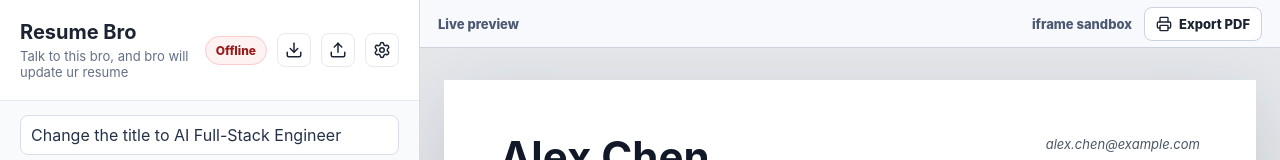
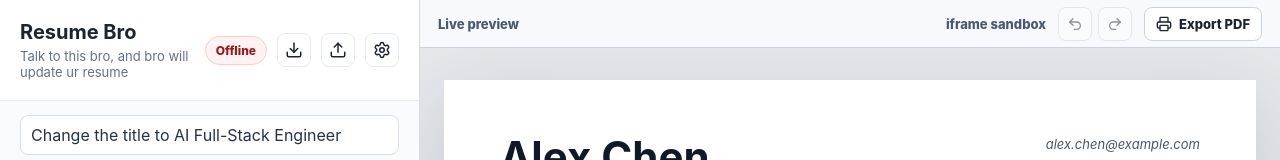
Before and after one commit to george-yi-hao-xu/resume-agent, a React (Vite) app: page / in a window 1280 px wide. Shown: the top 160 px of the page. Built offline with nearby package versions, Linux system fonts and the light colour scheme; no server answers.

Commit message:
redo undo ui

```diff
--- a/index.html
+++ b/index.html
@@ -3,6 +3,7 @@
   <head>
     <meta charset="UTF-8" />
     <meta name="viewport" content="width=device-width, initial-scale=1.0" />
+    <link rel="icon" href="assets/icons8-star-48.png" />
     <title>Resume Bro</title>
   </head>
   <body>
--- a/src/components/PreviewPanel.scss
+++ b/src/components/PreviewPanel.scss
@@ -24,6 +24,39 @@
   flex: 0 0 auto;
   align-items: center;
   gap: 12px;
+}
+
+.preview-history-actions {
+  display: inline-flex;
+  align-items: center;
+  gap: 6px;
+}
+
+.preview-icon-button {
+  display: inline-flex;
+  align-items: center;
+  justify-content: center;
+  width: 34px;
+  height: 34px;
+  border: 1px solid #cbd3df;
+  border-radius: 8px;
+  color: #1c2433;
+  background: #ffffff;
+  cursor: pointer;
+
+  &:hover:not(:disabled) {
+    background: #eef3fb;
+  }
+
+  &:focus-visible {
+    outline: 2px solid #2f6fed;
+    outline-offset: 2px;
+  }
+
+  &:disabled {
+    cursor: not-allowed;
+    opacity: 0.48;
+  }
 }
 
 .preview-export-button {
--- a/src/components/PreviewPanel.tsx
+++ b/src/components/PreviewPanel.tsx
@@ -1,5 +1,5 @@
 import { useRef } from "react";
-import { Printer } from "lucide-react";
+import { Printer, Redo2, Undo2 } from "lucide-react";
 import { useStore } from "../stores";
 import "./PreviewPanel.scss";
 import { observer } from "mobx-react-lite";
@@ -15,6 +15,32 @@ export const PreviewPanel = observer(() => {
         <span>Live preview</span>
         <div className="preview-toolbar-actions">
           <span>iframe sandbox</span>
+          <div className="preview-history-actions" aria-label="Preview history controls">
+            <button
+              type="button"
+              className="preview-icon-button"
+              aria-label="Undo preview change"
+              title="Undo"
+              disabled={!resumeStore.canUndo}
+              onClick={() => {
+                resumeStore.undo();
+              }}
+            >
+              <Undo2 size={16} aria-hidden="true" />
+            </button>
+            <button
+              type="button"
+              className="preview-icon-button"
+              aria-label="Redo preview change"
+              title="Redo"
+              disabled={!resumeStore.canRedo}
+              onClick={() => {
+                resumeStore.redo();
+              }}
+            >
+              <Redo2 size={16} aria-hidden="true" />
+            </button>
+          </div>
           <button
             type="button"
             className="preview-export-button"
```
Also changed, not shown: assets/icons8-star-48.png (added), 1 other file (tests, documents, lock files or other folders).
